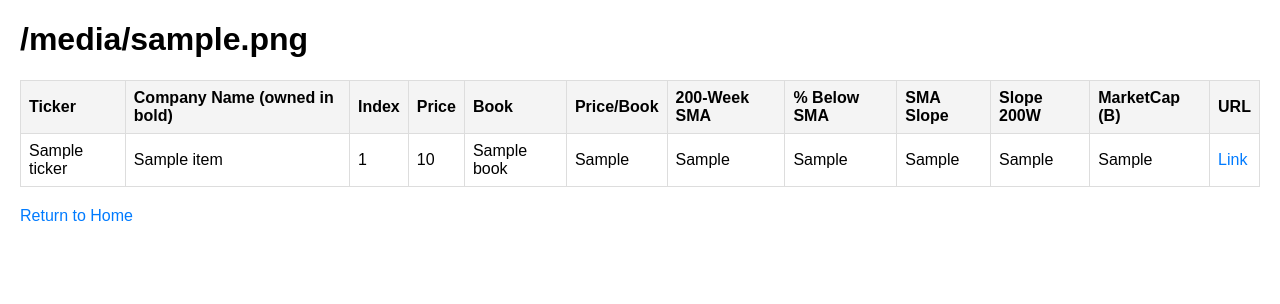
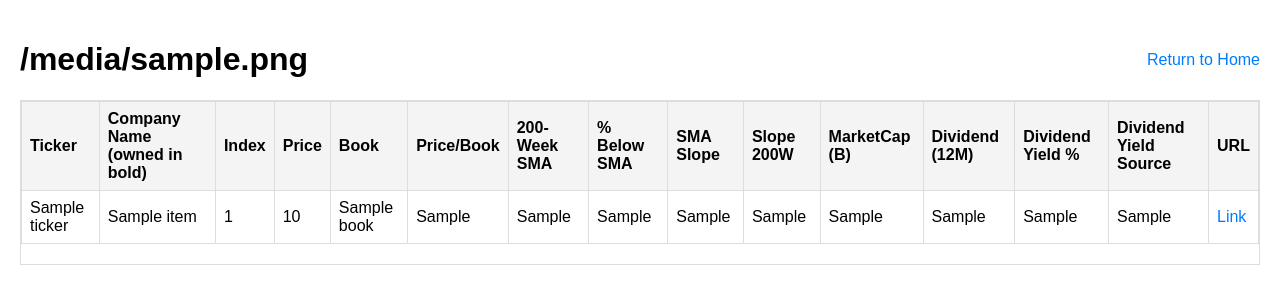
Before and after one commit to andrew-dikih/twohundredsma, a FastAPI app: template templates/data.html in a window 1280 px wide. Shown: the top 304 px of the page. Run offline with FastAPI, Linux system fonts and the light colour scheme; the template is opened without the code that fills it: most values are stand-ins (such as "Sample title", 1, 10 or a date in 2020).

Commit message:
formattingupddates

```diff
--- a/app.py
+++ b/app.py
@@ -60,7 +60,10 @@ async def graph(request: Request):
         grouped_stocks[ticker]["history"].append({
             "date": stock["date"],
             "price": stock.get("Price"),  # Use .get() to handle missing keys
-            "pctBelowSMA": stock.get("% Below SMA")  # Include Pct Below SMA
+            "pctBelowSMA": stock.get("% Below SMA"),  # Include Pct Below SMA
+            "dividend_12m": stock.get("Dividend (12M)"),
+            "dividend_yield_pct": stock.get("Dividend Yield %"),
+            "dividend_yield_source": stock.get("Dividend Yield Source")
         })
 
     # Ensure distinct and alphabetized tickers
--- a/requirements.txt
+++ b/requirements.txt
@@ -7,3 +7,4 @@ numpy
 aiohttp
 lxml
 debugpy
+requests
--- a/templates/data.html
+++ b/templates/data.html
@@ -38,10 +38,26 @@
         .owned {
             font-weight: bold;
         }
+        /* Sticky header/table wrapper */
+        .table-wrapper {
+            max-height: 70vh; /* allow the table to take up to 70% of viewport height */
+            overflow: auto;
+            border: 1px solid #ddd;
+        }
+        thead th {
+            position: sticky;
+            top: 0;
+            background-color: #f4f4f4;
+            z-index: 2;
+        }
     </style>
 </head>
 <body>
-    <h1>{{ filename }}</h1>
+    <div style="display:flex; align-items:center; justify-content:space-between;">
+        <h1>{{ filename }}</h1>
+        <a href="/" style="text-decoration:none;">Return to Home</a>
+    </div>
+    <div class="table-wrapper">
     <table>
         <thead>
             <tr>
@@ -56,6 +72,9 @@
                 <th>SMA Slope</th>
                 <th>Slope 200W</th>
                 <th>MarketCap (B)</th>
+                        <th>Dividend (12M)</th>
+                        <th>Dividend Yield %</th>
+                        <th>Dividend Yield Source</th>
                 <th>URL</th>
             </tr>
         </thead>
@@ -73,11 +92,15 @@
                 <td>{{ item["SMA Slope"] }}</td>
                 <td>{{ item["Slope 200W"] }}</td>
                 <td>{{ item["MarketCap(B)"] }}</td>
+                    <td>{{ item["Dividend (12M)"] }}</td>
+                    <td>{{ item["Dividend Yield %"] }}</td>
+                    <td>{{ item["Dividend Yield Source"] }}</td>
                 <td><a href="{{ item.url }}" target="_blank">Link</a></td>
             </tr>
             {% endfor %}
         </tbody>
     </table>
-    <a href="/" style="display: block; margin-top: 20px;">Return to Home</a>
+    </div>
+
 </body>
 </html>
```
Also changed, not shown: templates/graph.html (+28 -5 lines), templates/index.html (+5 -2 lines), yfinance_app.py (+77 -2 lines).
